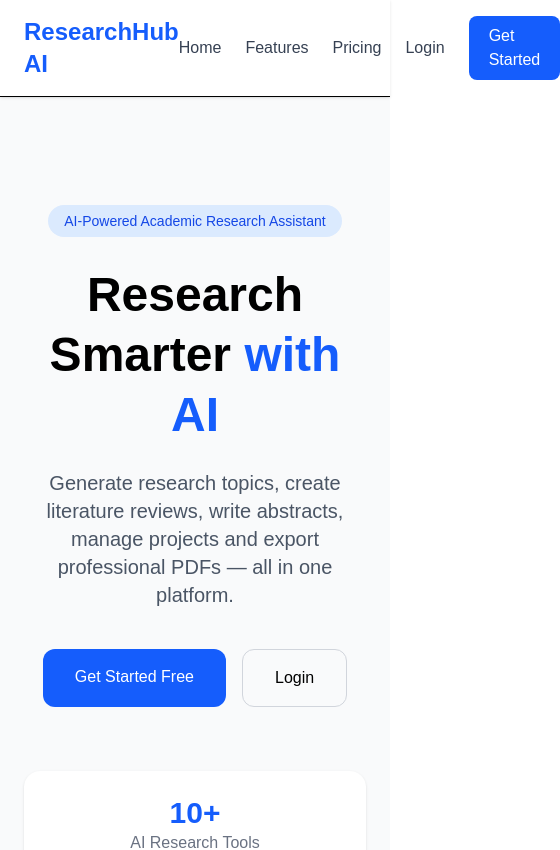
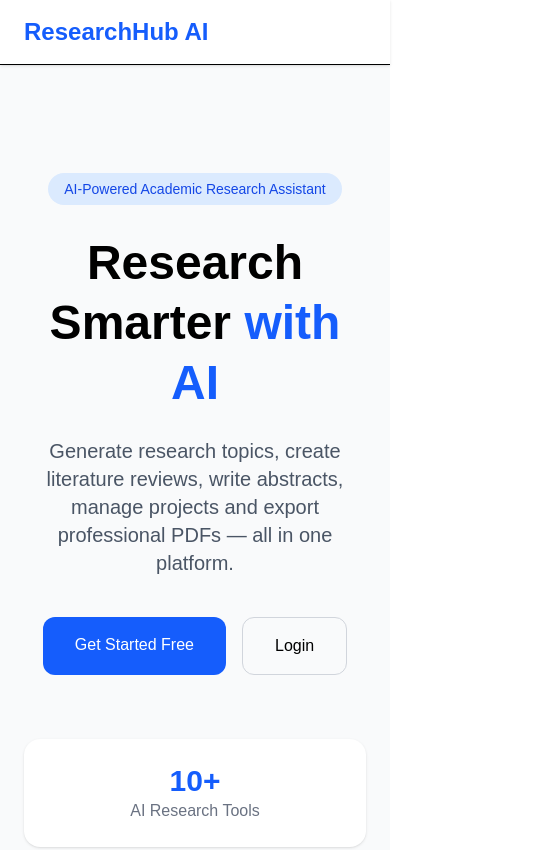
Before and after one commit to udungeriphymbarr/researchhub-ai, a React (Vite) app in the folder client/: page / in a window 390 px wide. Shown: the top 850 px of the page, 560 px wide, since content can reach past the window. Built offline with nearby package versions, Linux system fonts and the light colour scheme; no server answers.

Commit message:
added a responsive navbar for mobile devices.

```diff
--- a/client/src/components/Navbar.jsx
+++ b/client/src/components/Navbar.jsx
@@ -43,7 +43,7 @@ function Navbar() {
 
         {/* Navigation */}
 
-        <div className="flex items-center gap-6">
+        <div className="hidden md:flex gap-6">
 
           <Link
             to="/"
```
